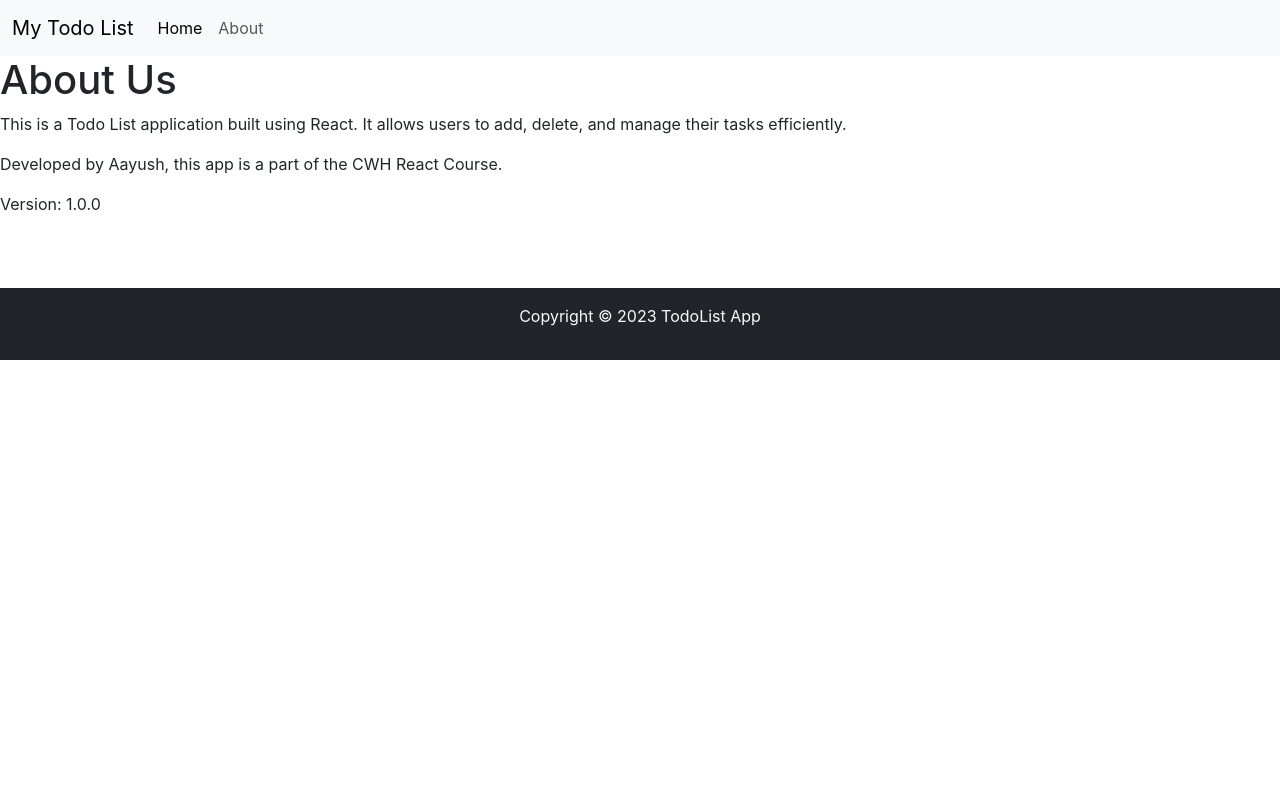
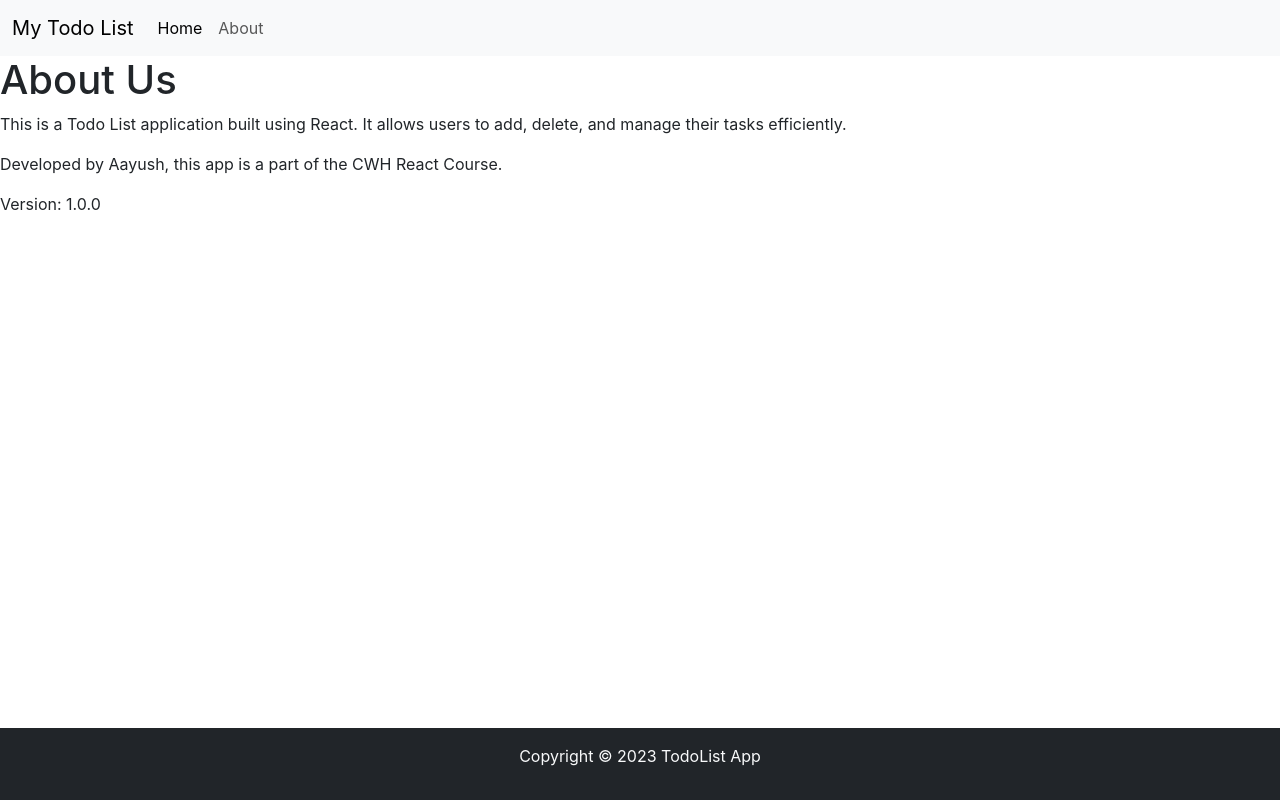
Before and after one commit to sthaaayush/To-Do-List, a React (Create React App) app: page /about in a window 1280 px wide. Built offline with nearby package versions, Linux system fonts and the light colour scheme.

Commit message:
Footer: adjusted position

```diff
--- a/src/MyComponents/Footer.js
+++ b/src/MyComponents/Footer.js
@@ -1,11 +1,11 @@
-import React from "react";
-
 export default function Footer() {
   let footerStyle = {
-    position: "relative",
-    top: "5vh",
+    position: "fixed",
+    left: 0,
+    bottom: 0,
     width: "100%",
-    marginTop: "2em"
+    marginTop: "5em",
+    zIndex: 1000
   }
   return (
     <footer className="bg-dark text-light py-3 text-center " style={footerStyle}>
```
